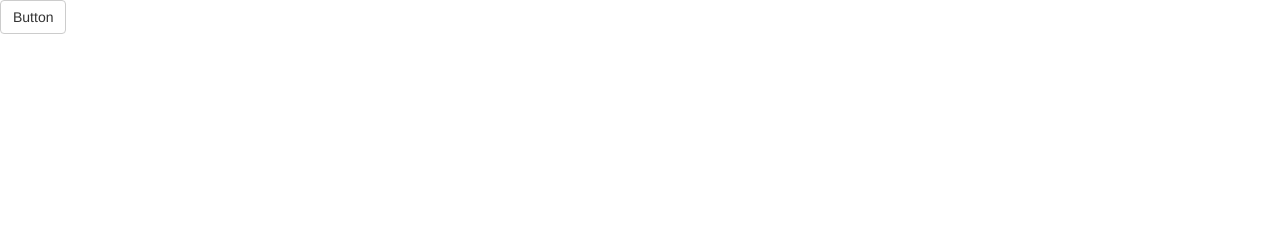
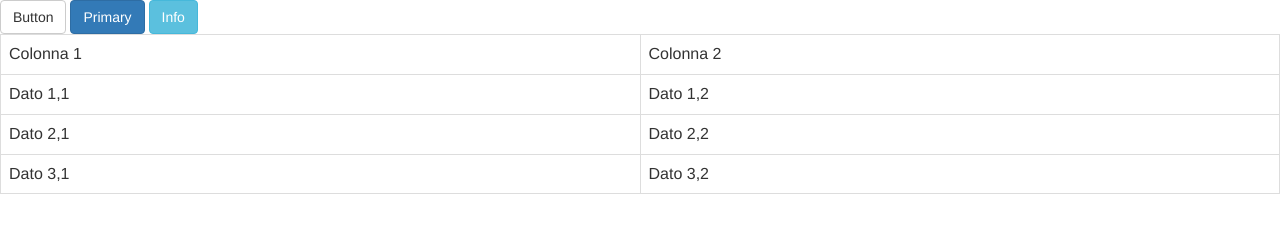
Before and after one commit to Priamo-Meloni/e-commerce, a plain HTML site: page bootstrap.html in a window 1280 px wide. Drawn offline with nearby package versions, Linux system fonts and the light colour scheme.

Commit message:
Added table

```diff
--- a/bootstrap.html
+++ b/bootstrap.html
@@ -3,6 +3,14 @@
   <link href="https://maxcdn.bootstrapcdn.com/bootstrap/3.3.7/css/bootstrap.min.css" rel="stylesheet" integrity="sha384-BVYiiSIFeK1dGmJRAkycuHAHRg32OmUcww7on3RYdg4Va+PmSTsz/K68vbdEjh4u" crossorigin="anonymous">
   </head>
   <body>
-  <button class="btn btn-default" type="submit">Button</button>
+    <button class="btn btn-default" type="submit">Button</button>
+    <button class="btn btn-primary" type="submit">Primary</button>
+    <button class="btn btn-info" type="submit">Info</button>
+    <table class="table table-bordered">
+      <tr><td>Colonna 1</td><td>Colonna 2</td></tr>
+      <tr><td>Dato 1,1</td><td>Dato 1,2</td></tr>
+      <tr><td>Dato 2,1</td><td>Dato 2,2</td></tr>
+      <tr><td>Dato 3,1</td><td>Dato 3,2</td></tr>
+    </table>
   </body>
 </html>
```
